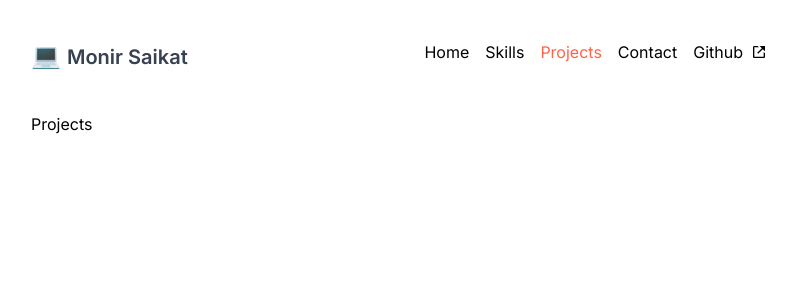
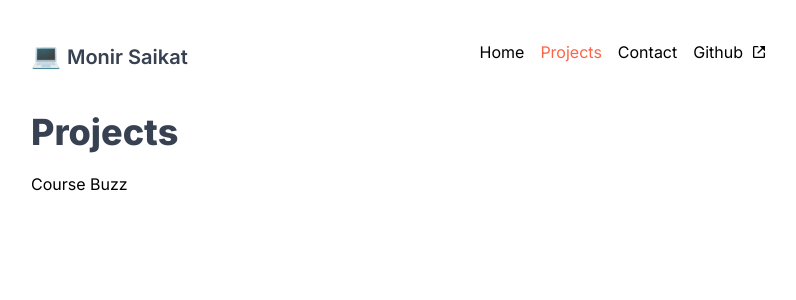
Before and after one commit to MonirSaikat/MonirSaikat, a Next.js app: page /projects in a window 1280 px wide. Shown: the top 300 px of the page, without its empty margins (241-1037 px from the left). Built offline with nearby package versions, Linux system fonts and the light colour scheme.

Commit message:
added projects

```diff
--- a/components/Navbar.js
+++ b/components/Navbar.js
@@ -6,7 +6,6 @@ import classNames from 'classnames';
 
 const links = [
   { label: 'Home', path: '/' },
-  { label: 'Skills', path: '/#skills' },
   { label: 'Projects', path: '/projects' },
   { label: 'Contact', path: '/contact' },
 ];
--- a/pages/projects.js
+++ b/pages/projects.js
@@ -1,7 +1,23 @@
-const ProjectPage = () => {
+import { SectionTitle } from 'components/SectionTitle';
+import { projectsArray } from 'utils/projects';
+
+const ProjectItem = ({ project }) => {
   return(
     <div>
-      <h1>Projects</h1>
+      <h2>{ project.title }</h2>
+    </div>
+  );
+};
+
+const ProjectPage = () => {
+  const renderProjects = projectsArray.map(project => {
+    return <ProjectItem key={project.title} project={project} />
+  });
+
+  return(
+    <div>
+      <SectionTitle>Projects</SectionTitle>
+      {renderProjects}
     </div>
   );
 };
--- /dev/null
+++ b/utils/projects.js
@@ -0,0 +1,9 @@
+export const projectsArray = [
+  {
+    title: 'Course Buzz',
+    liveUrl: '',
+    githubUrl: '',
+    technologies: [],
+    images: [],
+  }
+];
```
